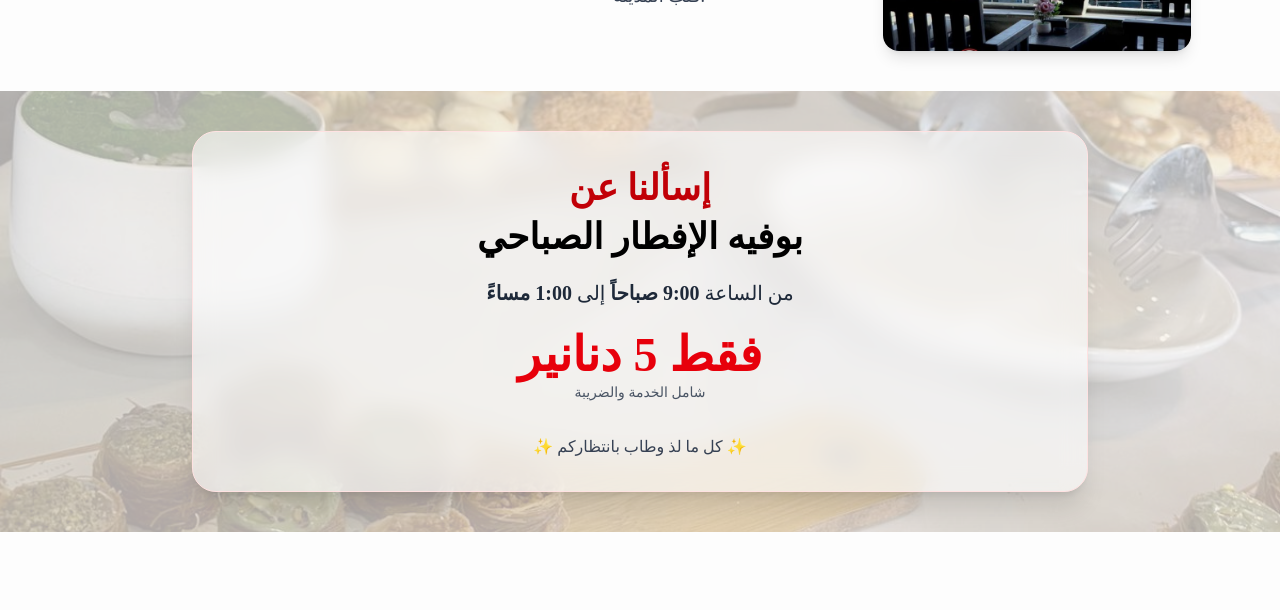
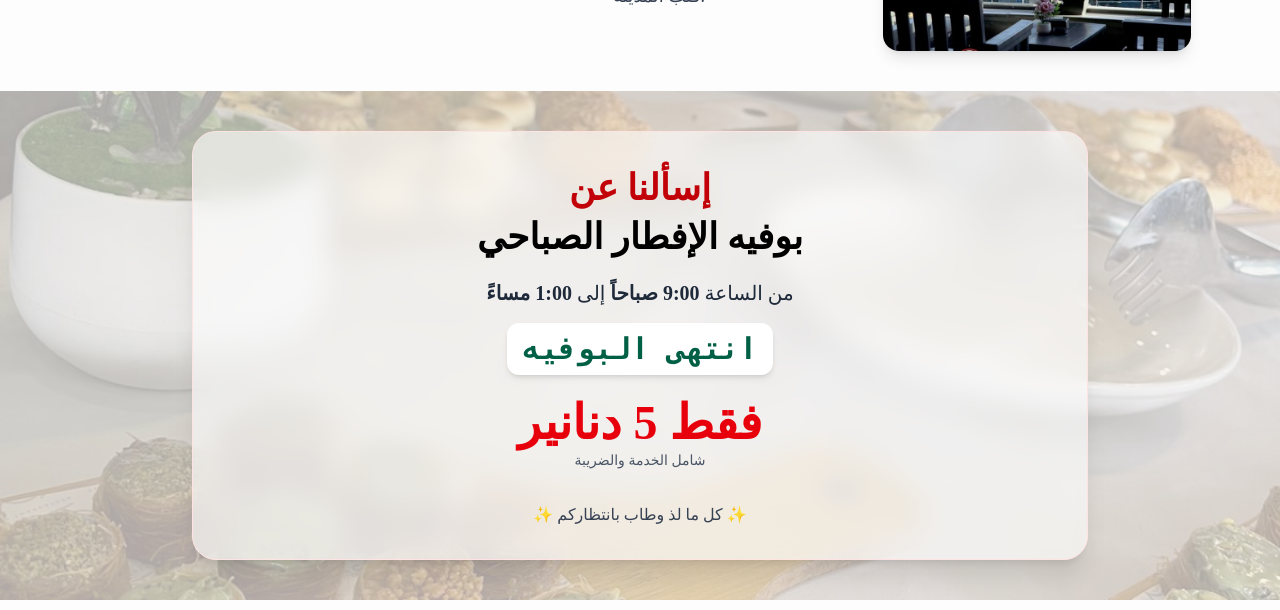
Before and after one commit to Jehad-Horani/100restaurant-cafe, a Next.js app: page / in a window 1280 px wide. Shown: the part 1940-2550 px from the top of the page. Built offline with nearby package versions, Linux system fonts and the light colour scheme.

Commit message:
emerald-800

```diff
--- a/app/components/BreakfastBuffet.jsx
+++ b/app/components/BreakfastBuffet.jsx
@@ -1,12 +1,55 @@
-// components/BreakfastBuffetSection.jsx
 "use client";
 
-import { useEffect, useRef } from "react";
+import { useEffect, useRef, useState } from "react";
 import gsap from "gsap";
 import Image from "next/image";
 
 export default function BreakfastBuffetSection() {
   const sectionRef = useRef(null);
+  const [timeLeft, setTimeLeft] = useState(null);
+  const [label, setLabel] = useState("");
+
+  useEffect(() => {
+    const updateCountdown = () => {
+      const now = new Date();
+      const open = new Date();
+      const close = new Date();
+      open.setHours(9, 0, 0, 0);
+      close.setHours(13, 0, 0, 0);
+
+      if (now < open) {
+        // قبل الساعة 9
+        const diff = open - now;
+        setLabel("الوقت المتبقي لفتح البوفيه:");
+        updateTimer(diff);
+      } else if (now >= open && now < close) {
+        // بين 9 و 1
+        const diff = close - now;
+        setLabel("الوقت المتبقي لانتهاء البوفيه:");
+        updateTimer(diff);
+      } else {
+        // بعد 1
+        setTimeLeft("انتهى البوفيه ");
+        setLabel("");
+      }
+    };
+
+    const updateTimer = (diff) => {
+      const hours = Math.floor(diff / 1000 / 60 / 60);
+      const minutes = Math.floor((diff / 1000 / 60) % 60);
+      const seconds = Math.floor((diff / 1000) % 60);
+
+      setTimeLeft(
+        `${hours.toString().padStart(2, "0")}:${minutes
+          .toString()
+          .padStart(2, "0")}:${seconds.toString().padStart(2, "0")}`
+      );
+    };
+
+    updateCountdown();
+    const interval = setInterval(updateCountdown, 1000);
+    return () => clearInterval(interval);
+  }, []);
 
   useEffect(() => {
     const ctx = gsap.context(() => {
@@ -31,6 +74,14 @@ export default function BreakfastBuffetSection() {
         delay: 0.6,
         duration: 1,
         ease: "power2.out",
+      });
+
+      gsap.from(".buffet-countdown", {
+        opacity: 0,
+        y: 10,
+        delay: 1,
+        duration: 1,
+        ease: "power1.out",
       });
     }, sectionRef);
 
@@ -62,6 +113,18 @@ export default function BreakfastBuffetSection() {
           <span className="font-bold">1:00 مساءً</span>
         </p>
 
+        {/* العداد التفاعلي */}
+        {timeLeft && (
+          <div className="mt-4 buffet-countdown">
+            {label && (
+              <p className="text-sm text-gray-600 mb-1">{label}</p>
+            )}
+            <div className="text-2xl md:text-3xl font-mono font-bold text-emerald-800 bg-white px-4 py-2 rounded-xl inline-block shadow-md">
+              {timeLeft}
+            </div>
+          </div>
+        )}
+
         <div className="mt-6 buffet-price">
           <span className="text-4xl md:text-5xl font-extrabold text-red-600">
             فقط 5 دنانير
--- a/app/components/HeroSection.jsx
+++ b/app/components/HeroSection.jsx
@@ -54,7 +54,7 @@ const HeroSection = () => {
   return (
 <section
   ref={heroRef}
-  className="relative pt-10 overflow-visible bg-[length:100%_100%] bg-[#495e57]"
+  className="relative pt-10 overflow-visible bg-[length:100%_100%] bg-gray-900"
 
 >
 
```
